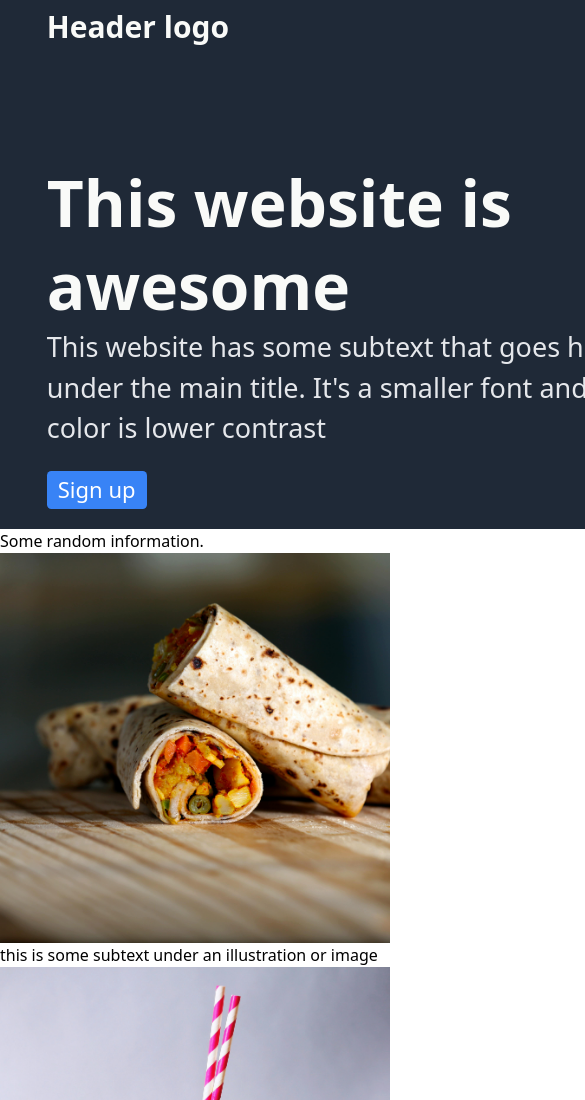
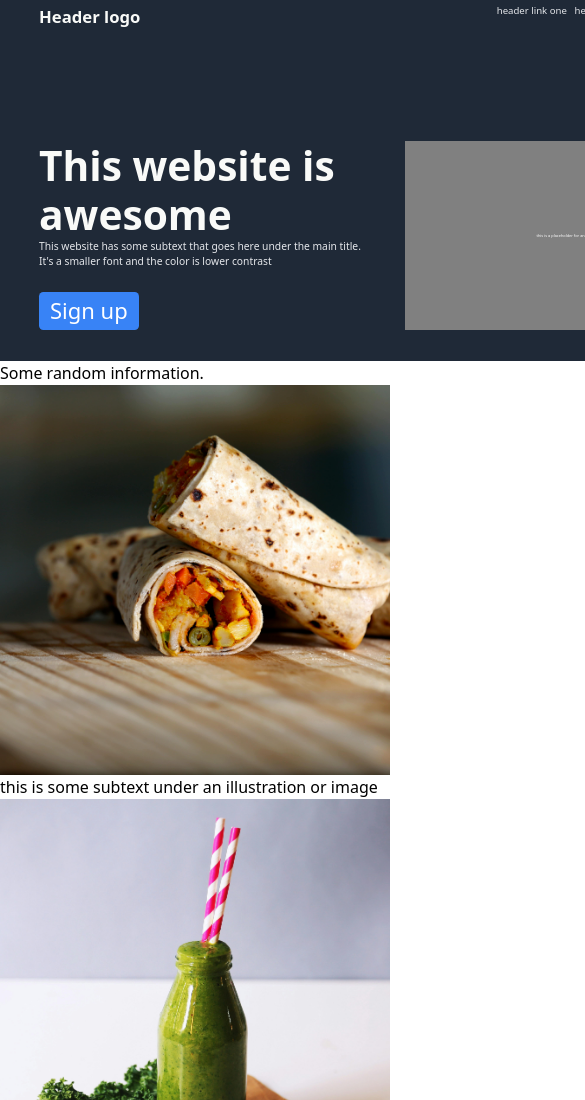
Before and after one commit to raaid3/sample-landing-page, a plain HTML site: page index.html in a window 390 px wide. Shown: the top 1100 px of the page, 585 px wide, since content can reach past the window. Drawn offline with Linux system fonts and the light colour scheme.

Commit message:
Apply responsive styles
Use clamp and vw to make text adjust to screen size

```diff
--- a/style.css
+++ b/style.css
@@ -43,7 +43,7 @@ ul {
     display: flex;
     width: fit-content;
     gap: 0.8em;
-    font-size: 18px;
+    font-size: clamp(0.6rem, 0.1rem + 1vw, 1.2rem);
     color: #E5E7EB;
 }
 
@@ -53,6 +53,7 @@ ul {
     display: flex;
     width: 47%;
     height: 100%;
+    font-size: 1vw;
     justify-content: center;
     align-items: center;
     flex-shrink: 0;
@@ -61,13 +62,13 @@ ul {
 .section-1 {
     background-color: #1F2937;
     align-self: stretch;
-    min-width: 1480px;
+    min-width: 768px;
     display: flex;
     justify-content: space-between;
     row-gap: 7em;
     flex-wrap: wrap;
-    padding: 0 12%;
-    padding-bottom: 5%;
+    padding: 0 10%;
+    padding-bottom: 8%;
     padding-top: 1%;
 }
 
@@ -88,14 +89,14 @@ ul {
 }
 
 .s1-h {
-    font-size: 64px;
+    font-size: clamp(1rem, 2.3rem + 1vw, 4rem);
     color: #F9FAF8;
     font-weight: 900;
-    line-height: 1.3em;
+    line-height: 1.2em;
 }
 
 .s1-st {
-    font-size: 27px;
+    font-size: clamp(0.5rem, 0.4rem + 1vw, 2rem);
     color: #E5E7EB;
 }
 
@@ -110,7 +111,7 @@ ul {
 }
 
 .s1-hl {
-    font-size: 30px;
+    font-size: clamp(0.8rem, 0.8rem + 1vw, 2.5rem);
     font-weight: bold;
     color: #F9FAF8;
 }
```
